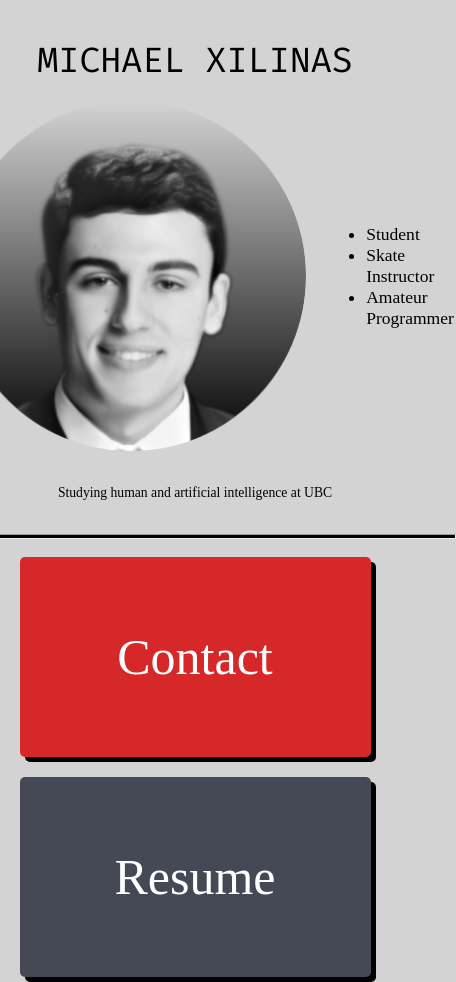
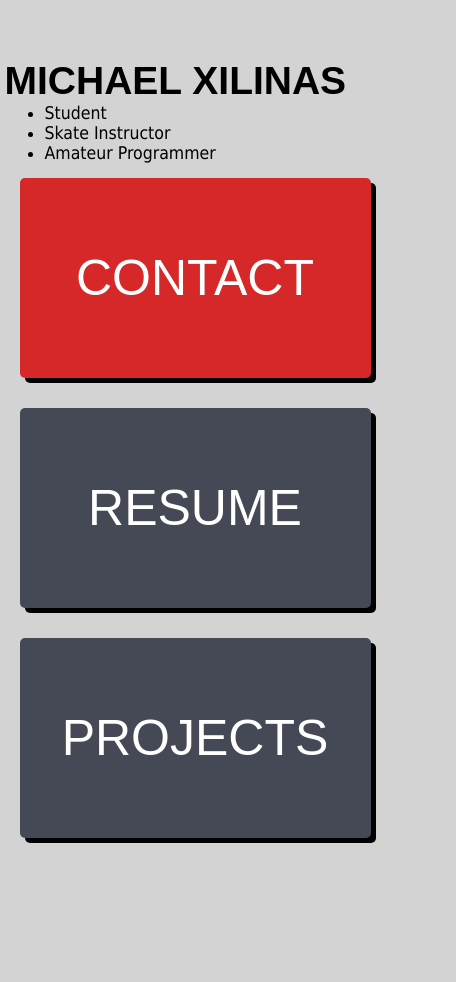
Before and after one commit to mxilinas/michaelxilinas.github.io, a plain HTML site: page index.html in a window 390 px wide. Shown: the top 982 px of the page, 456 px wide, since content can reach past the window. After the commit the page ends 861 px from the top, so only its background shows below. Drawn offline with Linux system fonts and the light colour scheme; files whose address does not match are found by name.

Commit message:
upadated landing page layout

```diff
--- a/Styles/landing_page.css
+++ b/Styles/landing_page.css
@@ -8,17 +8,20 @@ hr {
 }
 
 ul {
+	font-family: Tahoma, sans-serif;
+	font-size: 25px;
 	margin: 0px;
-	font-size: 25px;
 }
 
 body {
-	margin-top: 10%;
+	font-family: "arial";
+	margin-top: 15%;
 	background-color: lightgray;
 }
 
 h1 {
-	font: 4vw "FiraMono";
+	font-family: Arial, sans-serif;
+	font-size: 75px;
 	margin: 0px;
 	padding: 0px;
 	white-space: nowrap;
@@ -31,8 +34,8 @@ img {
 }
 
 p {
-	font-size: 125%;
-	margin-bottom: 25px;
+	font-style: italic;
+	font-size: 25px;
 }
 
 a {
@@ -41,9 +44,8 @@ a {
 	text-decoration: none;
 	justify-content: center;
 	color: white;
-	margin-top: 10px;
-	margin-right: 10px;
 	background-color: #454955;
+	margin: 10px;
 	font-size: 120%;
 	width: 200px;
 	height: 50px;
@@ -78,6 +80,7 @@ a:hover {
 .wrapper {
 	display: flex;
 	flex-direction: column;
+	justify-items: center;
 	align-items: center;
 }
 
@@ -88,11 +91,17 @@ a:hover {
 	align-items: center;
 }
 
-.beside, .button_container {
+.beside {
 	width: 100%;
 	display: flex;
-	justify-content: center;
 	align-items: center;
+	flex-direction: row;
+}
+
+.button_container {
+	width: 100%;
+	display: flex;
+	border-style: ;
 	flex-direction: row;
 }
 
@@ -113,23 +122,22 @@ a:hover {
 	}
 
 	p {
-		font-size: 3.5vw;
+		font-size: 4.0vw;
 	}
 
 	h1 {
-		font-size: 9vw;
+		font-size: 10vw;
 	}
 
 	a {
-		margin: 10px;
+		margin: 15px;
 		font-size: 50px;
 		width: 90vw;
 		height: 200px;
 	}
 
 	img {
-		width: 350px;
-		height: 350px;
+		display: none;
 	}
 }
 
--- a/index.html
+++ b/index.html
@@ -8,21 +8,21 @@
 <body>
 	<div class="wrapper">
 		<div class="center">
-			<h1>MICHAEL XILINAS</h1>
 			<div class="beside">
 				<img src="Images/headshot.png">
+				<div class="above">
+					<h1>MICHAEL XILINAS</h1>
 					<ul>
 						<li>Student</li>
 						<li>Skate Instructor</li>
 						<li>Amateur Programmer</li>
 					</ul>
+					<div class="button_container">
+						<a class="contact" href="https://forms.gle/q11wuD6EPuG9CwRc7">CONTACT</a>
+						<a class="resume" href="https://docs.google.com/document/d/1irfIzOSBhY8ymAPG5YgSZCQz5qVtj-jNSn2Zpp6zG4Q/edit?usp=sharing">RESUME</a>
+						<a href="projects.html">PROJECTS</a>
 					</div>
-			<p>Studying human and artificial intelligence at UBC</p>
-			<hr>
-			<div class="button_container">
-				<a class="contact" href="https://forms.gle/q11wuD6EPuG9CwRc7">Contact</a>
-				<a class="resume" href="https://docs.google.com/document/d/1irfIzOSBhY8ymAPG5YgSZCQz5qVtj-jNSn2Zpp6zG4Q/edit?usp=sharing">Resume</a>
-				<a href="projects.html">Projects</a>
+				</div>
 			</div>
 		</div>
 	</div>
```
Also changed, not shown: Blendo/blendo.png (added), Blendo/blendo_solid_wire.png (added), 2 other files. Lines whose indentation alone changed are shown as unchanged.
